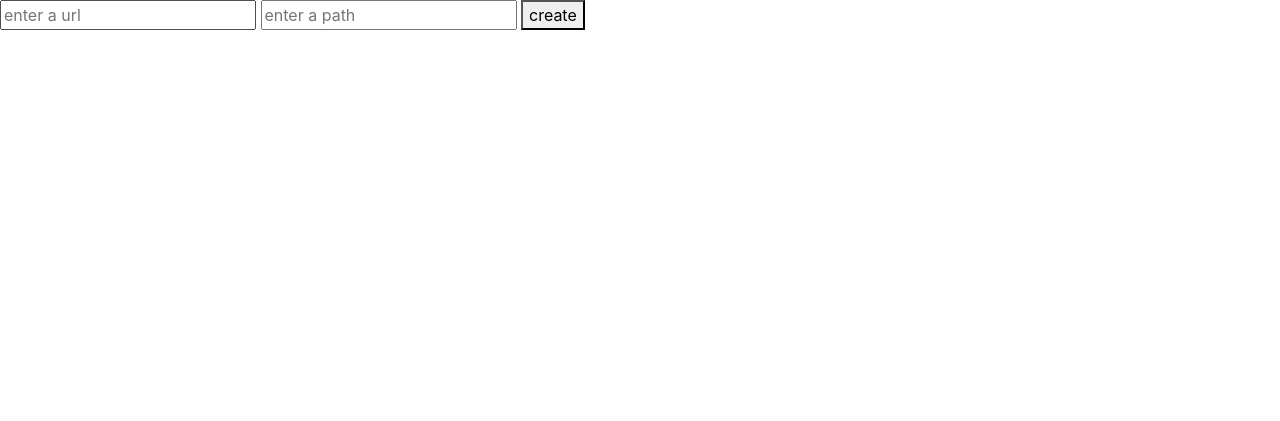
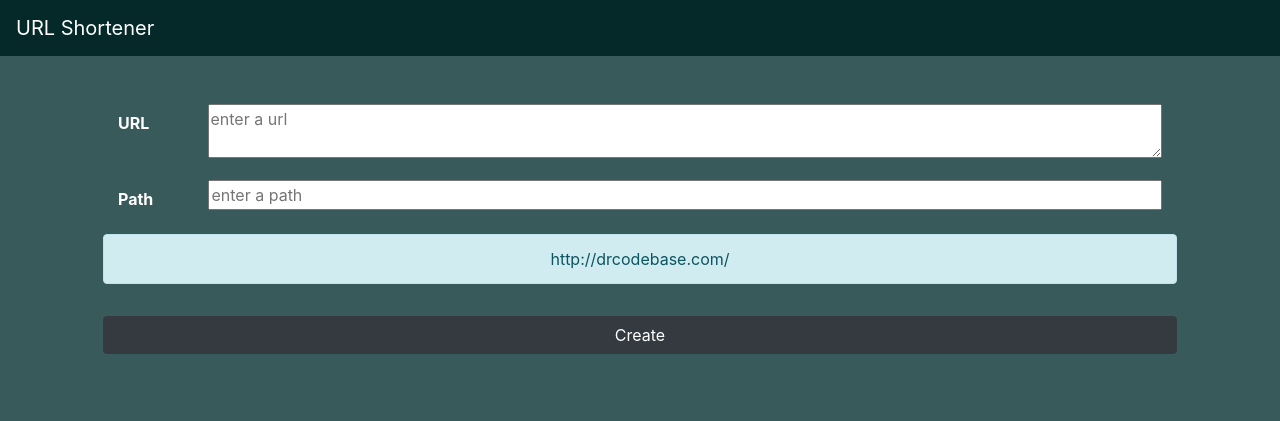
Before and after one commit to DRCodeBase/special-adventure, a website: page public/index.html in a window 1280 px wide. Drawn offline with nearby package versions, Linux system fonts and the light colour scheme.

Commit message:
Basic update to UI, adding some styling, and better message handling. very minimal for not, more to come later.

```diff
--- a/index.js
+++ b/index.js
@@ -92,7 +92,7 @@ app.post('/url', slowDown({
     } else {
       const pathExists = await urls.findOne({ path });
       if (pathExists) {
-        throw new Error(`Current path=[${path}] already exists.`);
+        throw new Error(`Current path '${path}' already exists.`);
       }
     }
 
--- a/public/app.js
+++ b/public/app.js
@@ -6,7 +6,6 @@ const app = new Vue({
     url: '',
     path: '',
     errorMsg: '',
-    visible: true,
     updatedUrl: null,
   },
   methods: {
@@ -27,13 +26,14 @@ const app = new Vue({
       // Handle response.
       if (res.ok) {
         await res.json();
-        this.visible = false;
-        this.updatedUrl = `https://drcodebase.com/${this.path}`;
+        this.updatedUrl = `https://drcodebase.com/${this.path.toLowerCase()}`;
       } else if (res.status === 429) {
         this.errorMsg = 'You have sent to many requests, please try again in 30 seconds.';
       } else {
         const result = await res.json();
         this.errorMsg = result.message;
+        this.url = '';
+        this.path = '';
       }
 
     },
--- a/public/index.html
+++ b/public/index.html
@@ -5,20 +5,66 @@
     <meta charset="UTF-8">
     <meta name="viewport" content="width=device-width, initial-scale=1.0">
     <title>DRCodeBase</title>
+    <link rel="stylesheet" href="./styles.css">
     <link rel="stylesheet" href="https://stackpath.bootstrapcdn.com/bootstrap/4.5.0/css/bootstrap.min.css">
 </head>
 
 <body>
     <div id="app">
-        <form class="form" v-if="visible" @submit.prevent="shortenUrl()">
-            <div v-if="errorMsg">{{errorMsg}}</div>
-            <input class="input" type="text" v-model="url" name="url" id="url" placeholder="enter a url">
-            <input class="input" type="text" v-model="path" name="path" id="path" placeholder="enter a path">
-            <button type="submit">create</button>
-        </form>
-        <div v-if="updatedUrl">
-            <p>Your shorten url is: <a :href="updatedUrl">{{updatedUrl}}</a></p>
+
+        <!-- Navbar -->
+        <nav class="navbar">
+            <a class="navbar-brand">URL Shortener</a>
+        </nav>
+
+        <!-- Form inputs-->
+        <div class="container mx-auto p-5">
+
+            <form @submit.prevent="shortenUrl()">
+
+                <!-- URL -->
+                <div class="form-group row">
+                    <label for="url" class="col-sm-1 col-form-label"><b>URL</b></label>
+                    <div class="col-sm-11">
+                        <textarea class="w-100" type="text" v-model="url" name="url" id="url" placeholder="enter a url"
+                            maxlength="500"></textarea>
+                    </div>
+                </div>
+
+                <!-- Path -->
+                <div class="form-group row">
+                    <label for="path" class="col-sm-1 col-form-label"><b>Path</b></label>
+                    <div class="col-sm-11">
+                        <input class="w-100" type="text" v-model="path" name="path" id="path" placeholder="enter a path"
+                            maxlength="250">
+                    </div>
+                </div>
+
+                <!-- Current URL -->
+                <div class="form-group row">
+                    <div class="mx-auto alert alert-info w-100 text-center text-break text-lowercase">
+                        {{"http://drcodebase.com/" + path.toLowerCase()}}</div>
+                </div>
+
+                <!-- Error Message -->
+                <div v-if="errorMsg" class="form-group row">
+                    <div class="mx-auto alert alert-danger text-center w-100">{{errorMsg}}</div>
+                </div>
+
+                <!-- Success Message -->
+                <div v-if="!errorMsg && updatedUrl" class="form-group row">
+                    <div class="mx-auto alert alert-success text-center w-100">Shorten URL created!</div>
+                </div>
+
+                <!-- Create Button -->
+                <div class="form-group row">
+                    <button type="submit" class="btn btn-dark w-100">Create</button>
+                </div>
+
+            </form>
+
         </div>
+
     </div>
     <script src="https://code.jquery.com/jquery-3.5.1.slim.min.js"></script>
     <script src="https://stackpath.bootstrapcdn.com/bootstrap/4.5.0/js/bootstrap.min.js"></script>
--- /dev/null
+++ b/public/styles.css
@@ -0,0 +1,16 @@
+body {
+    background-color: #395A5A !important;
+}
+
+nav {
+    background-color: #052929;
+    color: #fff
+}
+
+label {
+    color: #fff;
+}
+
+textarea {
+    resize: none;
+}
```
Also changed, not shown: public/404.html (+1 -3 lines).
